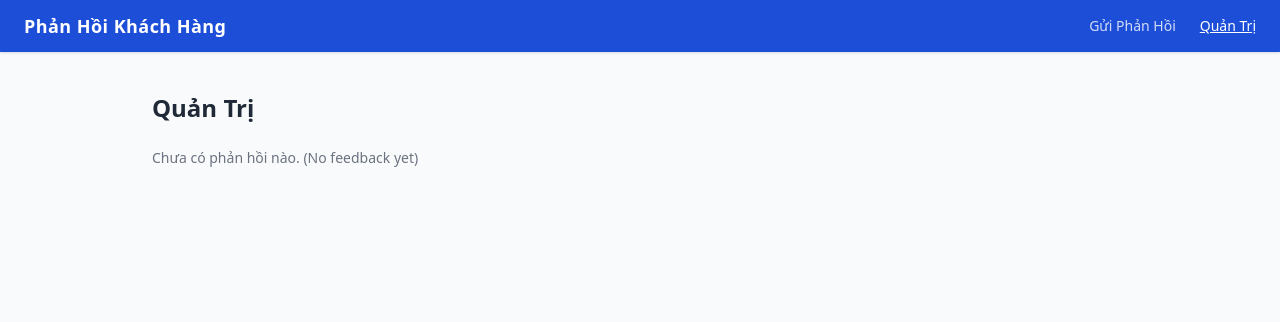
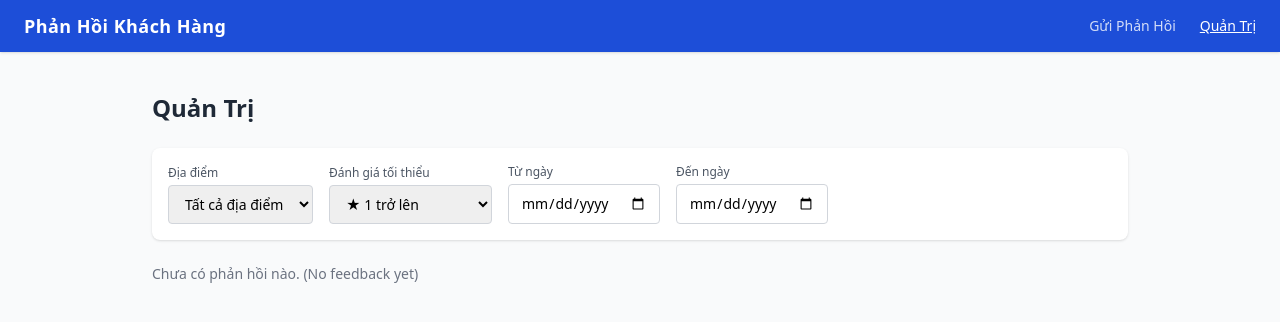
Before and after one commit to Grp8dgt/vibe-code-2-hsb-s11, a plain HTML site: page pages/admin.html in a window 1280 px wide. Drawn offline with nearby package versions, Linux system fonts and the light colour scheme.

Commit message:
admin filters: location, rating, date range

```diff
--- a/pages/admin.html
+++ b/pages/admin.html
@@ -12,6 +12,41 @@
     <main class="max-w-5xl mx-auto px-6 py-10">
         <h1 class="text-2xl font-bold text-gray-800 mb-6">Quản Trị</h1>
 
+        <!-- Filters -->
+        <div class="bg-white rounded-lg shadow p-4 mb-6 flex flex-wrap gap-4 items-end">
+            <div>
+                <label class="block text-xs font-medium text-gray-600 mb-1">Địa điểm</label>
+                <select id="f-location" class="border border-gray-300 rounded px-3 py-2 text-sm focus:outline-none focus:ring-2 focus:ring-blue-500">
+                    <option value="">Tất cả địa điểm</option>
+                    <option value="District 1">District 1</option>
+                    <option value="District 3">District 3</option>
+                    <option value="Thao Dien">Thao Dien</option>
+                </select>
+            </div>
+            <div>
+                <label class="block text-xs font-medium text-gray-600 mb-1">Đánh giá tối thiểu</label>
+                <select id="f-rating" class="border border-gray-300 rounded px-3 py-2 text-sm focus:outline-none focus:ring-2 focus:ring-blue-500">
+                    <option value="1">★ 1 trở lên</option>
+                    <option value="2">★★ 2 trở lên</option>
+                    <option value="3">★★★ 3 trở lên</option>
+                    <option value="4">★★★★ 4 trở lên</option>
+                    <option value="5">★★★★★ 5 sao</option>
+                </select>
+            </div>
+            <div>
+                <label class="block text-xs font-medium text-gray-600 mb-1">Từ ngày</label>
+                <input type="date" id="f-from" class="border border-gray-300 rounded px-3 py-2 text-sm focus:outline-none focus:ring-2 focus:ring-blue-500">
+            </div>
+            <div>
+                <label class="block text-xs font-medium text-gray-600 mb-1">Đến ngày</label>
+                <input type="date" id="f-to" class="border border-gray-300 rounded px-3 py-2 text-sm focus:outline-none focus:ring-2 focus:ring-blue-500">
+            </div>
+        </div>
+
+        <!-- Count -->
+        <p id="row-count" class="text-sm text-gray-500 mb-3"></p>
+
+        <!-- Table -->
         <div id="table-container"></div>
     </main>
 
@@ -19,39 +54,63 @@
     <script>
         function formatDate(iso) {
             const d = new Date(iso);
-            const dd   = String(d.getDate()).padStart(2, '0');
-            const mm   = String(d.getMonth() + 1).padStart(2, '0');
-            const yyyy = d.getFullYear();
-            const hh   = String(d.getHours()).padStart(2, '0');
-            const min  = String(d.getMinutes()).padStart(2, '0');
-            return `${dd}/${mm}/${yyyy} ${hh}:${min}`;
+            const dd  = String(d.getDate()).padStart(2, '0');
+            const mm  = String(d.getMonth() + 1).padStart(2, '0');
+            const hh  = String(d.getHours()).padStart(2, '0');
+            const min = String(d.getMinutes()).padStart(2, '0');
+            return `${dd}/${mm}/${d.getFullYear()} ${hh}:${min}`;
         }
 
         function renderStars(rating) {
             return '★'.repeat(rating) + '☆'.repeat(5 - rating);
         }
 
-        function render() {
-            const entries = JSON.parse(localStorage.getItem('feedbackEntries') || '[]');
+        // yyyy-mm-dd string → Date at start/end of that day
+        function dayStart(str) { const d = new Date(str); d.setHours(0,0,0,0); return d; }
+        function dayEnd(str)   { const d = new Date(str); d.setHours(23,59,59,999); return d; }
+
+        const allEntries = JSON.parse(localStorage.getItem('feedbackEntries') || '[]')
+            .sort((a, b) => new Date(b.timestamp) - new Date(a.timestamp));
+
+        function applyFilters() {
+            const loc    = document.getElementById('f-location').value;
+            const minRat = parseInt(document.getElementById('f-rating').value);
+            const fromVal = document.getElementById('f-from').value;
+            const toVal   = document.getElementById('f-to').value;
+
+            const filtered = allEntries.filter(e => {
+                if (loc && e.location !== loc) return false;
+                if (e.rating < minRat) return false;
+                const ts = new Date(e.timestamp);
+                if (fromVal && ts < dayStart(fromVal)) return false;
+                if (toVal   && ts > dayEnd(toVal))     return false;
+                return true;
+            });
+
+            const countEl = document.getElementById('row-count');
             const container = document.getElementById('table-container');
 
-            if (entries.length === 0) {
-                container.innerHTML = `
-                    <p class="text-gray-500 text-sm">Chưa có phản hồi nào. (No feedback yet)</p>`;
+            if (allEntries.length === 0) {
+                countEl.textContent = '';
+                container.innerHTML = `<p class="text-gray-500 text-sm">Chưa có phản hồi nào. (No feedback yet)</p>`;
                 return;
             }
 
-            const rows = [...entries]
-                .sort((a, b) => new Date(b.timestamp) - new Date(a.timestamp))
-                .map(e => `
+            countEl.textContent = `Hiển thị ${filtered.length} / ${allEntries.length} phản hồi`;
+
+            if (filtered.length === 0) {
+                container.innerHTML = `<p class="text-gray-500 text-sm">Không có phản hồi nào khớp với bộ lọc. (No feedback matches your filters)</p>`;
+                return;
+            }
+
+            const rows = filtered.map(e => `
                 <tr class="border-t border-gray-200 hover:bg-gray-50">
                     <td class="px-4 py-3 text-sm text-gray-600 whitespace-nowrap">${formatDate(e.timestamp)}</td>
                     <td class="px-4 py-3 text-sm text-gray-700">${e.location || '—'}</td>
                     <td class="px-4 py-3 text-sm text-yellow-500 whitespace-nowrap tracking-tight">${renderStars(e.rating)}</td>
                     <td class="px-4 py-3 text-sm text-gray-700">${e.name || '—'}</td>
                     <td class="px-4 py-3 text-sm text-gray-700">${e.comment}</td>
-                    </tr>`)
-                .join('');
+                </tr>`).join('');
 
             container.innerHTML = `
                 <div class="overflow-x-auto rounded-lg shadow">
@@ -70,7 +129,11 @@
                 </div>`;
         }
 
-        render();
+        ['f-location', 'f-rating', 'f-from', 'f-to'].forEach(id =>
+            document.getElementById(id).addEventListener('change', applyFilters)
+        );
+
+        applyFilters();
     </script>
 </body>
 </html>
```
Lines whose indentation alone changed are shown as unchanged.
